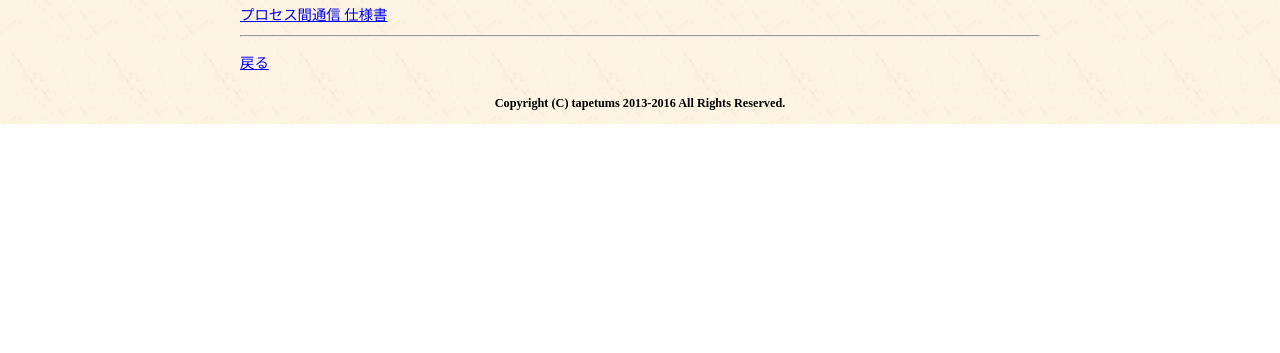
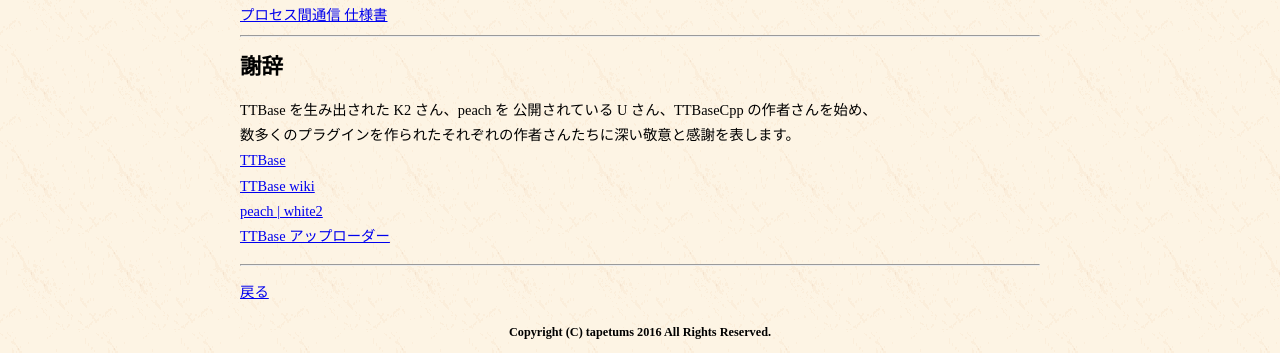
Before and after one commit to tapetums/tapetums.github.io, a plain HTML site: page TTBase.html in a window 1280 px wide. Shown: the part 3029-3382 px from the top of the page. Before the commit the page ends 3153 px from the top, so only its background shows below. Drawn offline with Linux system fonts and the light colour scheme.

Commit message:
謝辞を追加

```diff
--- a/TTBase.html
+++ b/TTBase.html
@@ -116,8 +116,20 @@
 
     <hr>
 
+    <h2>謝辞</h2>
+    <p>
+        TTBase を生み出された K2 さん、peach を 公開されている U さん、TTBaseCpp の作者さんを始め、<br>
+        数多くのプラグインを作られたそれぞれの作者さんたちに深い敬意と感謝を表します。<br>
+        <a href="https://osdn.jp/projects/ttbase/">TTBase</a><br>
+        <a href="http://seesaawiki.jp/ttbase/d/">TTBase wiki</a><br>
+        <a href="http://white2.php.xdomain.jp/?page_id=27">peach | white2</a><br>
+        <a href="http://ttbase.coresv.com/uploader/">TTBase アップローダー</a><br>
+    </p>
+
+    <hr>
+
     <p><a href=./index.html>戻る</a></p>
-    <div class="copyright">Copyright (C) tapetums 2013-2016 All Rights Reserved.</div>
+    <div class="copyright">Copyright (C) tapetums 2016 All Rights Reserved.</div>
 </body>
 
 </html>
```
